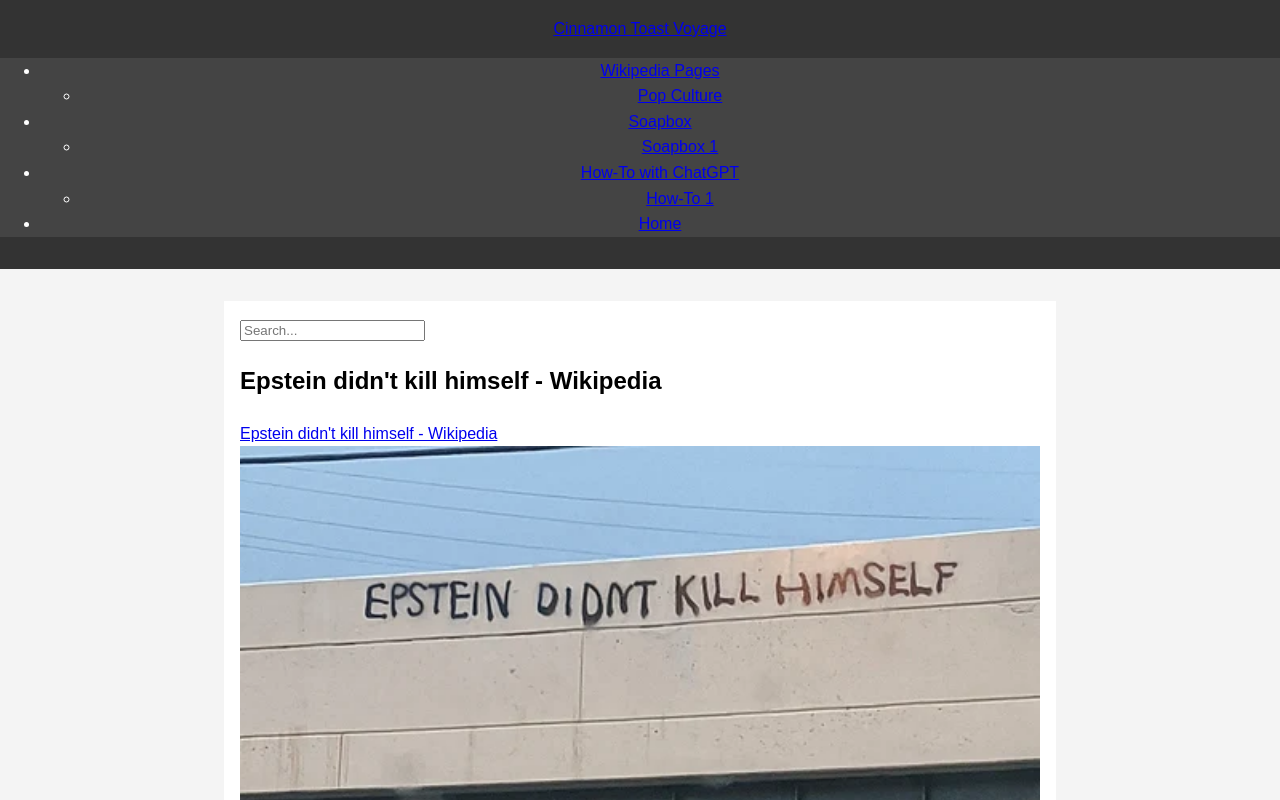
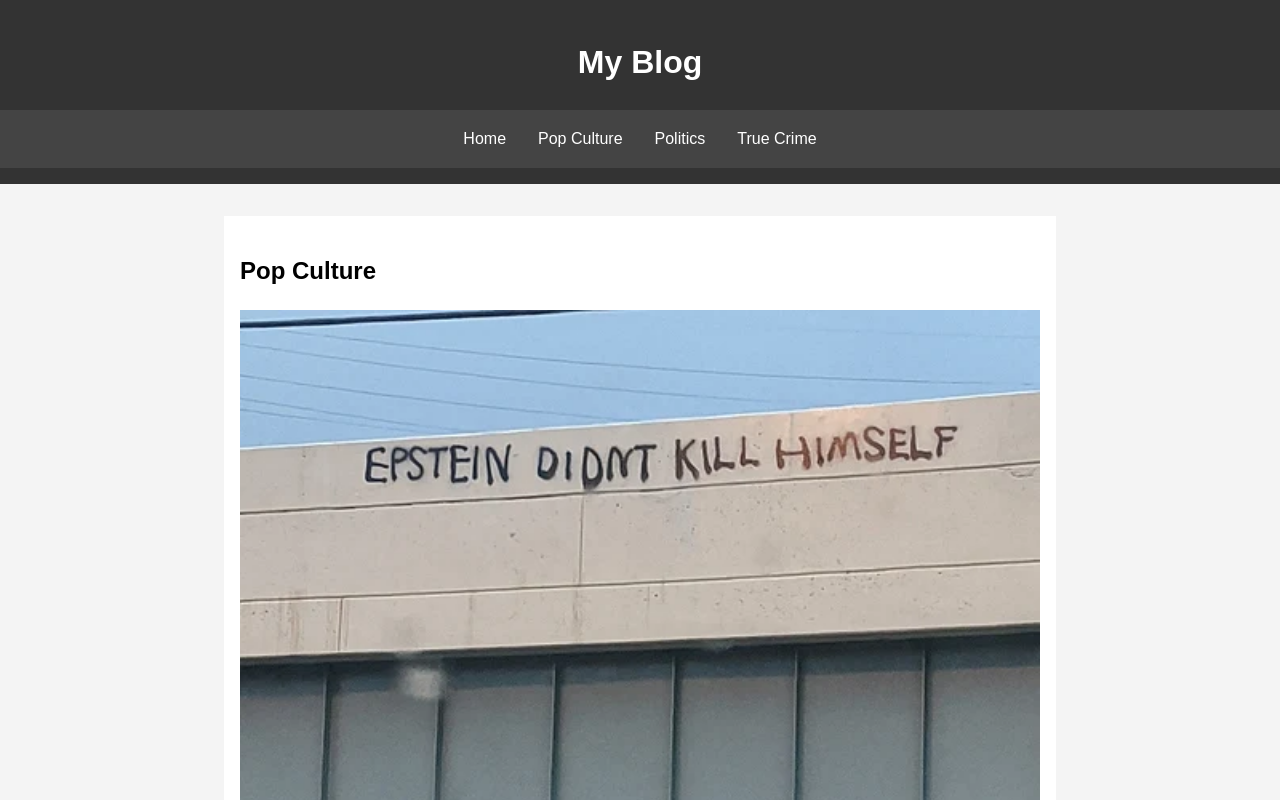
Before and after one commit to CinnamonToastVoyage/CinnamonToastVoyage, a plain HTML site: page pop-culture.html in a window 1280 px wide. Shown: the top 800 px of the page. Drawn offline with Linux system fonts and the light colour scheme.

Commit message:
Add files via upload

```diff
--- a/pop-culture.html
+++ b/pop-culture.html
@@ -2,77 +2,33 @@
 <html lang="en">
 <head>
   <meta charset="UTF-8" />
-  <meta name="viewport" content="width=device-width, initial-scale=1" />
-  <title>Pop Culture - Cinnamon Toast Voyage</title>
+  <meta name="viewport" content="width=device-width, initial-scale=1.0"/>
+  <title>Pop Culture</title>
   <link rel="stylesheet" href="styles.css" />
 </head>
 <body>
   <header>
-  <div class="site-title">
-    <a href="index.html">Cinnamon Toast Voyage</a>
-  </div>
+    <h1>My Blog</h1>
     <nav>
-    <div class="hamburger">&#9776;</div>
-    <ul class="nav-links">
-      <li>
-        <a href="#">Wikipedia Pages</a>
-        <ul>
+      <input type="checkbox" id="menu-toggle" />
+      <label for="menu-toggle" class="hamburger">&#9776;</label>
+      <ul class="menu">
+        <li><a href="index.html">Home</a></li>
         <li><a href="pop-culture.html">Pop Culture</a></li>
-          <!-- Add more Wikipedia subpages here -->
-        </ul>
-      </li>
-      <li>
-        <a href="#">Soapbox</a>
-        <ul>
-          <li><a href="soapbox1.html">Soapbox 1</a></li>
-          <!-- Add more Soapbox subpages -->
-        </ul>
-      </li>
-      <li>
-        <a href="#">How-To with ChatGPT</a>
-        <ul>
-          <li><a href="how-to1.html">How-To 1</a></li>
-          <!-- Add more How-To subpages -->
-        </ul>
-      </li>
-      <li><a href="index.html">Home</a></li>
+        <li><a href="#">Politics</a></li>
+        <li><a href="#">True Crime</a></li>
       </ul>
     </nav>
   </header>
 
   <main>
-    <div class="search-container">
-      <input type="text" placeholder="Search..." class="search-bar" />
-    </div>
-    <section class="content">
-      <h1>Epstein didn't kill himself - Wikipedia</h1>
-      <a href="https://en.wikipedia.org/wiki/Jeffrey_Epstein" target="_blank" class="styled-link">
-        Epstein didn't kill himself - Wikipedia
-      </a>
+    <h2>Pop Culture</h2>
     <img src="epstein.jpg" alt="Jeffrey Epstein" class="feature-image" />
-      <p>
-        The phrase <em>"Epstein didn't kill himself"</em> became a popular meme and conspiracy slogan following the controversial death of Jeffrey Epstein in 2019.
-      </p>
-    </section>
+    <p>Jeffrey Epstein’s case revealed disturbing ties between the worlds of celebrity, finance, and politics. The mystery around his death in jail only deepened public suspicion and intrigue.</p>
   </main>
 
   <footer>
-    <p>&copy; 2025 Cinnamon Toast Voyage. All rights reserved.</p>
+    <p>&copy; 2025 My Blog</p>
   </footer>
-
-  <script>
-    const hamburger = document.querySelector('.hamburger');
-    const navLinks = document.querySelector('.nav-links');
-    hamburger.addEventListener('click', () => {
-      navLinks.classList.toggle('active');
-    });
-  </script>
-    <script>
-  const hamburger = document.querySelector('.hamburger');
-  const navLinks = document.querySelector('.nav-links');
-  hamburger.addEventListener('click', () => {
-    navLinks.classList.toggle('active');
-  });
-</script>
 </body>
 </html>
```
Lines whose indentation alone changed are shown as unchanged.
